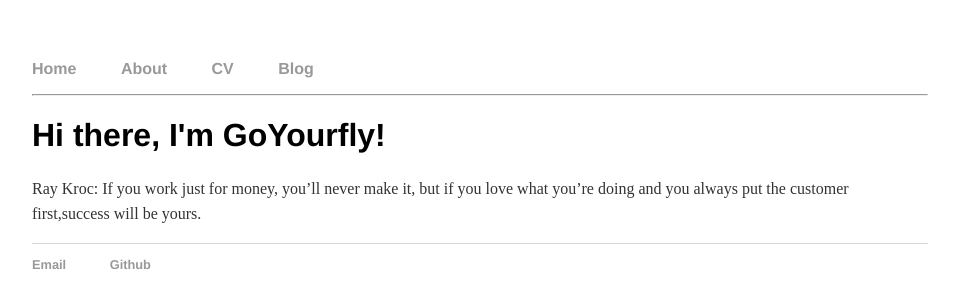
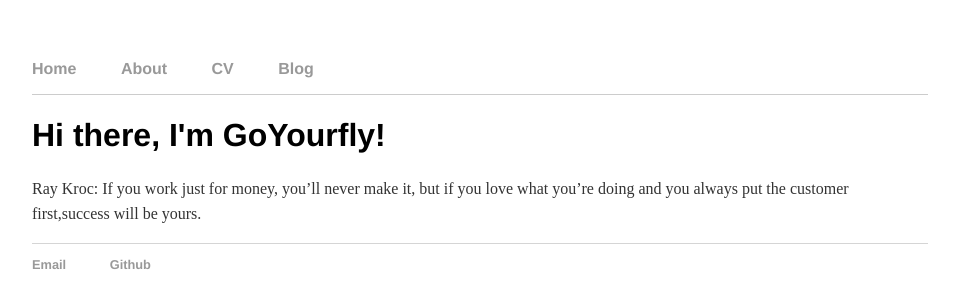
Before and after one commit to goyourfly/goyourfly.github.io, a Jekyll site: the page built from index.html, in a window 1280 px wide. Shown: the top 308 px of the page, without its empty margins (160-1119 px from the left). Built offline with Jekyll 4.4.1, drawn with Linux system fonts in a browser that asks for light colours.

Commit message:
Update main.css

```diff
--- a/css/main.css
+++ b/css/main.css
@@ -44,5 +44,10 @@
 }
 
 hr{
-    border:1px solid:#eee;
+    display: block;
+    height: 1px;
+    border: 0;
+    border-top: 1px solid #ccc;
+    margin: 1em 0;
+    padding: 0;
 }
```
